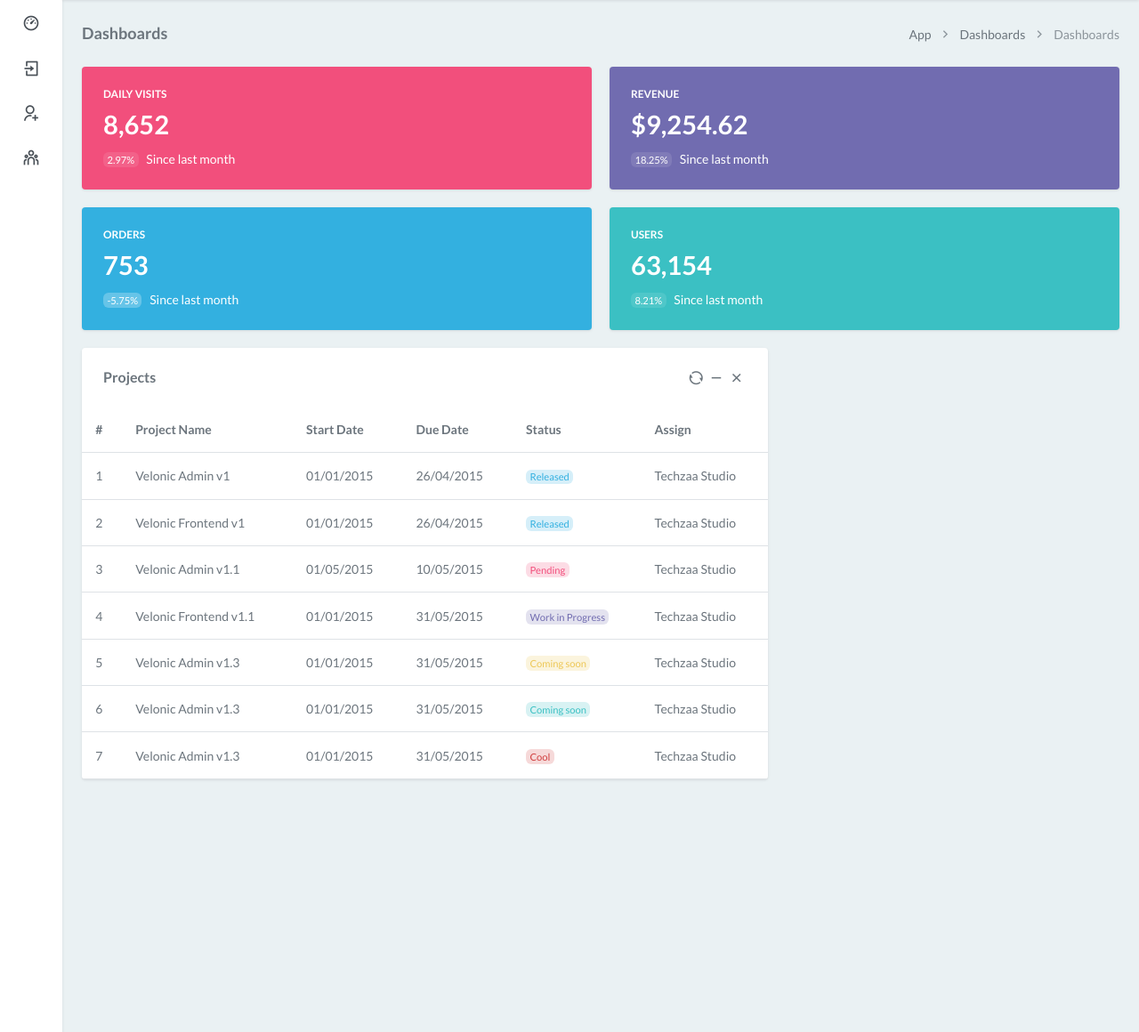
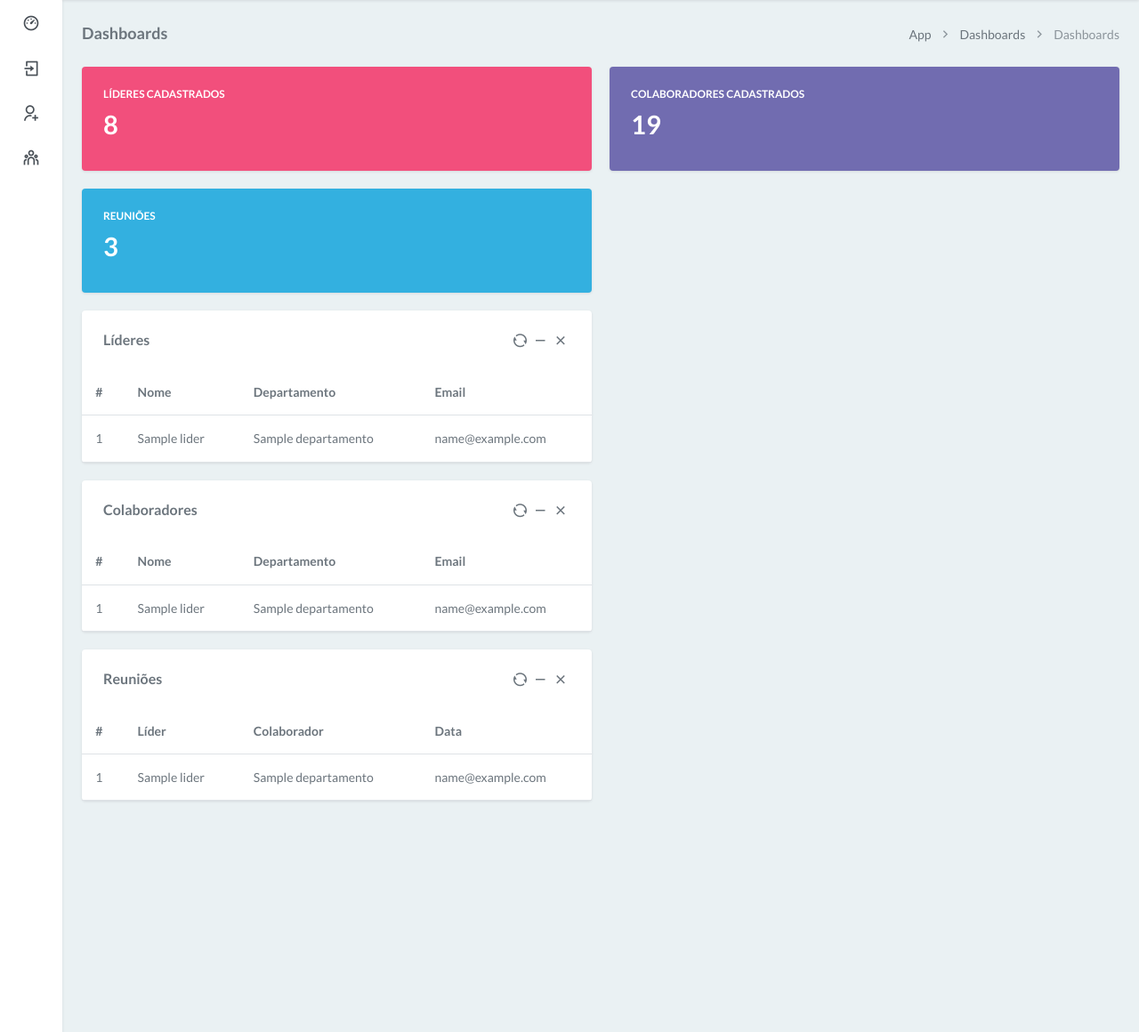
Before and after one commit to joelgxp/Projeto_Dashboard_Django_Nginx_Docker, a Django app: template projeto/templates/dashboard.html in a window 1280 px wide. Shown: the part 70-1230 px from the top of the page at 89% size. Run offline with Django 5.2, Linux system fonts and the light colour scheme; the template is opened without the code that fills it: most values are stand-ins (such as "Sample title", 1, 10 or a date in 2020); some libraries are stand-ins or nearby versions.

Commit message:
Update dashboard.html

```diff
--- a/projeto/templates/dashboard.html
+++ b/projeto/templates/dashboard.html
@@ -26,11 +26,11 @@
                 <div class="float-end">
                     <i class="ri-eye-line widget-icon"></i>
                 </div>
-                <h6 class="text-uppercase mt-0" title="Customers">Daily Visits</h6>
-                <h2 class="my-2">8,652</h2>
+                <h6 class="text-uppercase mt-0" title="Customers">Líderes Cadastrados</h6>
+                <h2 class="my-2">8</h2>
                 <p class="mb-0">
-                    <span class="badge bg-white bg-opacity-10 me-1">2.97%</span>
-                    <span class="text-nowrap">Since last month</span>
+                    <span class="badge bg-white bg-opacity-10 me-1"></span>
+                    <span class="text-nowrap"></span>
                 </p>
             </div>
         </div>
@@ -42,11 +42,11 @@
                 <div class="float-end">
                     <i class="ri-wallet-2-line widget-icon"></i>
                 </div>
-                <h6 class="text-uppercase mt-0" title="Customers">Revenue</h6>
-                <h2 class="my-2">$9,254.62</h2>
+                <h6 class="text-uppercase mt-0" title="Customers">Colaboradores Cadastrados</h6>
+                <h2 class="my-2">19</h2>
                 <p class="mb-0">
-                    <span class="badge bg-white bg-opacity-10 me-1">18.25%</span>
-                    <span class="text-nowrap">Since last month</span>
+                    <span class="badge bg-white bg-opacity-10 me-1"></span>
+                    <span class="text-nowrap"></span>
                 </p>
             </div>
         </div>
@@ -58,36 +58,21 @@
                 <div class="float-end">
                     <i class="ri-shopping-basket-line widget-icon"></i>
                 </div>
-                <h6 class="text-uppercase mt-0" title="Customers">Orders</h6>
-                <h2 class="my-2">753</h2>
+                <h6 class="text-uppercase mt-0" title="Customers">Reuniões</h6>
+                <h2 class="my-2">3</h2>
                 <p class="mb-0">
-                    <span class="badge bg-white bg-opacity-25 me-1">-5.75%</span>
-                    <span class="text-nowrap">Since last month</span>
+                    <span class="badge bg-white bg-opacity-25 me-1"></span>
+                    <span class="text-nowrap"></span>
                 </p>
             </div>
         </div>
     </div> <!-- end col-->
 
-    <div class="col-xxl-3 col-sm-6">
-        <div class="card widget-flat text-bg-primary">
-            <div class="card-body">
-                <div class="float-end">
-                    <i class="ri-group-2-line widget-icon"></i>
-                </div>
-                <h6 class="text-uppercase mt-0" title="Customers">Users</h6>
-                <h2 class="my-2">63,154</h2>
-                <p class="mb-0">
-                    <span class="badge bg-white bg-opacity-10 me-1">8.21%</span>
-                    <span class="text-nowrap">Since last month</span>
-                </p>
-            </div>
-        </div>
-    </div> <!-- end col-->
 </div>
 
+<!-- Reunioes -->
 <div class="row">
-    <div class="col-xl-8">
-        <!-- Todo-->
+    <div class="col-xl-6">
         <div class="card">
             <div class="card-body p-0">
                 <div class="p-3">
@@ -97,7 +82,7 @@
                             aria-controls="yearly-sales-collapse"><i class="ri-subtract-line"></i></a>
                         <a href="#" data-bs-toggle="remove"><i class="ri-close-line"></i></a>
                     </div>
-                    <h5 class="header-title mb-0">Projects</h5>
+                    <h5 class="header-title mb-0">Líderes</h5>
                 </div>
 
                 <div id="yearly-sales-collapse" class="collapse show">
@@ -107,80 +92,112 @@
                             <thead>
                                 <tr>
                                     <th>#</th>
-                                    <th>Project Name</th>
-                                    <th>Start Date</th>
-                                    <th>Due Date</th>
-                                    <th>Status</th>
-                                    <th>Assign</th>
+                                    <th>Nome</th>
+                                    <th>Departamento</th>
+                                    <th>Email</th>
                                 </tr>
                             </thead>
                             <tbody>
+                                {% for lider in lideres %}
                                 <tr>
-                                    <td>1</td>
-                                    <td>Velonic Admin v1</td>
-                                    <td>01/01/2015</td>
-                                    <td>26/04/2015</td>
-                                    <td><span class="badge bg-info-subtle text-info">Released</span>
-                                    </td>
-                                    <td>Techzaa Studio</td>
+                                    <td>{{ lider.id }}</td>
+                                    <td>{{ lider.nome }}</td>
+                                    <td>{{ lider.departamento }}</td>
+                                    <td>{{ lider.email }}</td>
                                 </tr>
+                                {% endfor %}
+                            </tbody>
+                        </table>
+                    </div>
+                </div>
+            </div>
+        </div> <!-- end card-->
+    </div> <!-- end col-->
+</div>
+<!-- end row -->
+
+<!-- Reunioes -->
+<div class="row">
+    <div class="col-xl-6">
+        <div class="card">
+            <div class="card-body p-0">
+                <div class="p-3">
+                    <div class="card-widgets">
+                        <a href="javascript:;" data-bs-toggle="reload"><i class="ri-refresh-line"></i></a>
+                        <a data-bs-toggle="collapse" href="#yearly-sales-collapse" role="button" aria-expanded="false"
+                            aria-controls="yearly-sales-collapse"><i class="ri-subtract-line"></i></a>
+                        <a href="#" data-bs-toggle="remove"><i class="ri-close-line"></i></a>
+                    </div>
+                    <h5 class="header-title mb-0">Colaboradores</h5>
+                </div>
+
+                <div id="yearly-sales-collapse" class="collapse show">
+
+                    <div class="table-responsive">
+                        <table class="table table-nowrap table-hover mb-0">
+                            <thead>
                                 <tr>
-                                    <td>2</td>
-                                    <td>Velonic Frontend v1</td>
-                                    <td>01/01/2015</td>
-                                    <td>26/04/2015</td>
-                                    <td><span class="badge bg-info-subtle text-info">Released</span>
-                                    </td>
-                                    <td>Techzaa Studio</td>
+                                    <th>#</th>
+                                    <th>Nome</th>
+                                    <th>Departamento</th>
+                                    <th>Email</th>
                                 </tr>
+                            </thead>
+                            <tbody>
+                                {% for lider in lideres %}
                                 <tr>
-                                    <td>3</td>
-                                    <td>Velonic Admin v1.1</td>
-                                    <td>01/05/2015</td>
-                                    <td>10/05/2015</td>
-                                    <td><span class="badge bg-pink-subtle text-pink">Pending</span>
-                                    </td>
-                                    <td>Techzaa Studio</td>
+                                    <td>{{ lider.id }}</td>
+                                    <td>{{ lider.nome }}</td>
+                                    <td>{{ lider.departamento }}</td>
+                                    <td>{{ lider.email }}</td>
                                 </tr>
+                                {% endfor %}
+                            </tbody>
+                        </table>
+                    </div>
+                </div>
+            </div>
+        </div> <!-- end card-->
+    </div> <!-- end col-->
+</div>
+<!-- end row -->
+
+<!-- Reunioes -->
+<div class="row">
+    <div class="col-xl-6">
+        <div class="card">
+            <div class="card-body p-0">
+                <div class="p-3">
+                    <div class="card-widgets">
+                        <a href="javascript:;" data-bs-toggle="reload"><i class="ri-refresh-line"></i></a>
+                        <a data-bs-toggle="collapse" href="#yearly-sales-collapse" role="button" aria-expanded="false"
+                            aria-controls="yearly-sales-collapse"><i class="ri-subtract-line"></i></a>
+                        <a href="#" data-bs-toggle="remove"><i class="ri-close-line"></i></a>
+                    </div>
+                    <h5 class="header-title mb-0">Reuniões</h5>
+                </div>
+
+                <div id="yearly-sales-collapse" class="collapse show">
+
+                    <div class="table-responsive">
+                        <table class="table table-nowrap table-hover mb-0">
+                            <thead>
                                 <tr>
-                                    <td>4</td>
-                                    <td>Velonic Frontend v1.1</td>
-                                    <td>01/01/2015</td>
-                                    <td>31/05/2015</td>
-                                    <td><span class="badge bg-purple-subtle text-purple">Work in
-                                            Progress</span></td>
-                                    <td>Techzaa Studio</td>
+                                    <th>#</th>
+                                    <th>Líder</th>
+                                    <th>Colaborador</th>
+                                    <th>Data</th>
                                 </tr>
+                            </thead>
+                            <tbody>
+                                {% for lider in lideres %}
                                 <tr>
-                                    <td>5</td>
-                                    <td>Velonic Admin v1.3</td>
-                                    <td>01/01/2015</td>
-                                    <td>31/05/2015</td>
-                                    <td><span class="badge bg-warning-subtle text-warning">Coming
-                                            soon</span></td>
-                                    <td>Techzaa Studio</td>
+                                    <td>{{ lider.id }}</td>
+                                    <td>{{ lider.nome }}</td>
+                                    <td>{{ lider.departamento }}</td>
+                                    <td>{{ lider.email }}</td>
                                 </tr>
-
-                                <tr>
-                                    <td>6</td>
-                                    <td>Velonic Admin v1.3</td>
-                                    <td>01/01/2015</td>
-                                    <td>31/05/2015</td>
-                                    <td><span class="badge bg-primary-subtle text-primary">Coming
-                                            soon</span></td>
-                                    <td>Techzaa Studio</td>
-                                </tr>
-
-                                <tr>
-                                    <td>7</td>
-                                    <td>Velonic Admin v1.3</td>
-                                    <td>01/01/2015</td>
-                                    <td>31/05/2015</td>
-                                    <td><span class="badge bg-danger-subtle text-danger">Cool</span>
-                                    </td>
-                                    <td>Techzaa Studio</td>
-                                </tr>
-
+                                {% endfor %}
                             </tbody>
                         </table>
                     </div>
```
